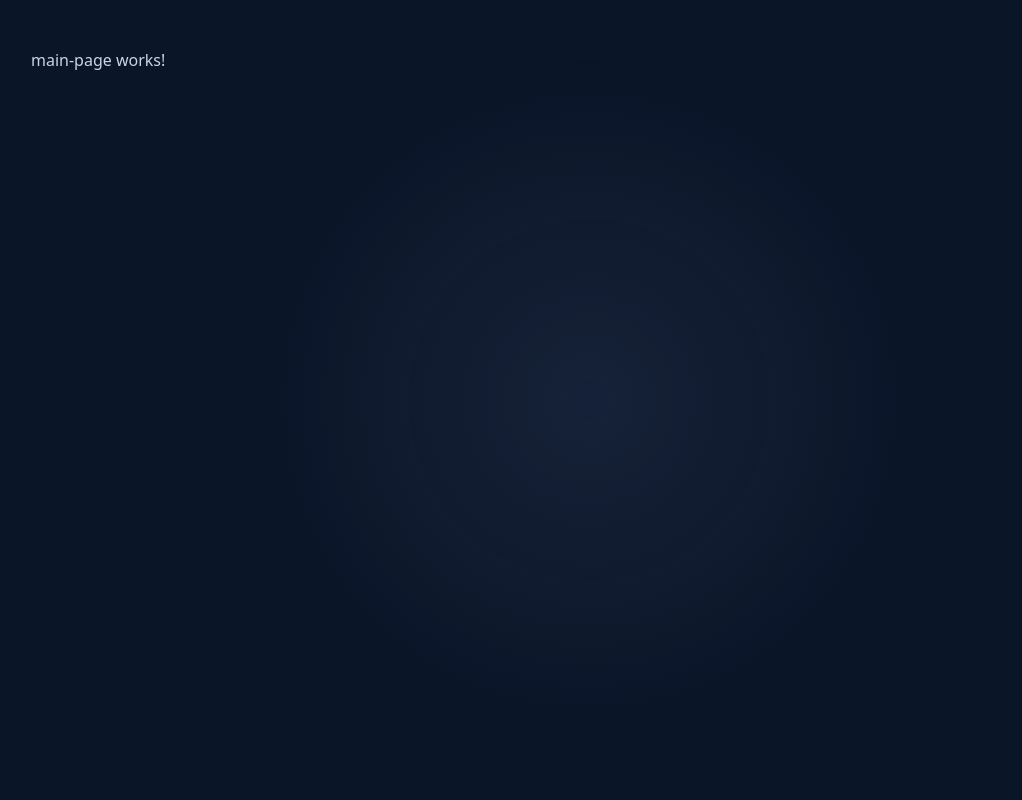
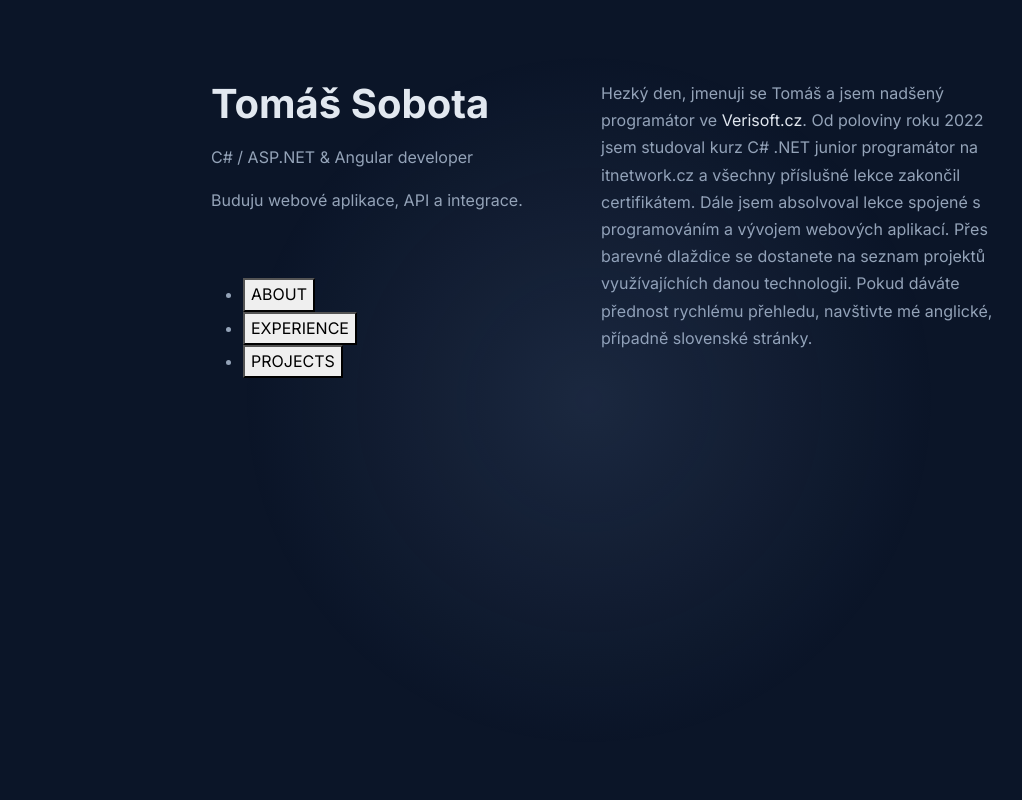
Before and after one commit to TomasSobotaT/Personal_Portfolio_Angular, an Angular app: page / in a window 1280 px wide. Shown: the top 800 px of the page, without its empty margins (51-1073 px from the left). Built offline with nearby package versions, Linux system fonts and the light colour scheme.

Commit message:
add base structure

```diff
--- /dev/null
+++ b/src/app/core/scroll.service.ts
@@ -0,0 +1,16 @@
+import { Injectable } from '@angular/core';
+
+@Injectable({ providedIn: 'root' })
+export class ScrollService {
+  scrollTo(elementId: string) {
+    const el = document.getElementById(elementId);
+    if (!el) {
+      return;
+    }
+
+    el.scrollIntoView({
+      behavior: 'smooth',
+      block: 'start',
+    });
+  }
+}
--- a/src/app/features/main-page/main-page.component.html
+++ b/src/app/features/main-page/main-page.component.html
@@ -1 +1,27 @@
-<p>main-page works!</p>
+<section id="about" class="mb-5">
+  <p>
+    Hezký den, jmenuji se Tomáš a jsem nadšený programátor ve
+    <a href="https://www.verisoft.cz" target="_blank" rel="noopener noreferrer"
+      >Verisoft.cz</a
+    >. Od poloviny roku 2022 jsem studoval kurz C# .NET junior programátor na
+    itnetwork.cz a všechny příslušné lekce zakončil certifikátem. Dále jsem
+    absolvoval lekce spojené s programováním a vývojem webových aplikací. Přes
+    barevné dlaždice se dostanete na seznam projektů využívajíchích danou
+    technologii. Pokud dáváte přednost rychlému přehledu, navštivte mé anglické,
+    případně slovenské stránky.
+  </p>
+</section>
+
+<div style="height: 500px"></div>
+
+<section id="experience" class="mb-5">
+  <h2>Experience</h2>
+  <p>Práce, projekty…</p>
+</section>
+<div style="height: 500px"></div>
+
+<section id="projects" class="mb-5">
+  <h2>Projects</h2>
+  <p>Seznam projektů…</p>
+</section>
+<div style="height: 500px"></div>
--- a/src/app/shared/page-shell/page-shell.component.html
+++ b/src/app/shared/page-shell/page-shell.component.html
@@ -1,3 +1,10 @@
-<div class="container mt-5">
-  <router-outlet> </router-outlet>
+<div class="container shell">
+  <div class="row">
+    <aside class="col-6 shell__sidebar">
+      <app-sidebar></app-sidebar>
+    </aside>
+    <main class="col-6 shell__content">
+      <router-outlet></router-outlet>
+    </main>
+  </div>
 </div>
--- a/src/app/shared/page-shell/page-shell.component.scss
+++ b/src/app/shared/page-shell/page-shell.component.scss
@@ -0,0 +1,19 @@
+.shell {
+  min-height: 100vh;   // přes celou výšku
+}
+
+.shell__sidebar {
+  position: sticky;
+  top: 0;              // přilepené k hornímu okraji
+  align-self: flex-start;
+  height: 99vh;       // opticky přes celou výšku
+    padding-top: 5rem;
+      padding-left: 12rem;
+
+
+}
+
+.shell__content {
+  padding-right: 10rem;
+  padding-top: 5rem;
+}
--- a/src/app/shared/page-shell/page-shell.component.ts
+++ b/src/app/shared/page-shell/page-shell.component.ts
@@ -1,9 +1,10 @@
 import { Component } from '@angular/core';
 import { RouterOutlet } from '@angular/router';
+import { SidebarComponent } from '../sidebar/sidebar.component';
 
 @Component({
   selector: 'app-page-shell',
-  imports: [RouterOutlet],
+  imports: [RouterOutlet, SidebarComponent],
   templateUrl: './page-shell.component.html',
   styleUrl: './page-shell.component.scss',
 })
--- a/src/app/shared/sidebar/sidebar.component.html
+++ b/src/app/shared/sidebar/sidebar.component.html
@@ -1 +1,33 @@
-<p>sidebar works!</p>
+<div class="sidebar">
+  <!-- header / title nahoře -->
+  <header class="sidebar__header">
+    <h1 class="sidebar__name">Tomáš Sobota</h1>
+    <p class="sidebar__role">C# / ASP.NET & Angular developer</p>
+    <p class="sidebar__intro">Buduju webové aplikace, API a integrace.</p>
+  </header>
+
+  <!-- menu uprostřed -->
+  <nav class="sidebar__nav">
+    <ul class="sidebar__menu">
+      <li>
+        <button (click)="scrollTo('about')" class="sidebar__link">ABOUT</button>
+      </li>
+      <li>
+        <button (click)="scrollTo('experience')" class="sidebar__link">
+          EXPERIENCE
+        </button>
+      </li>
+      <li>
+        <button (click)="scrollTo('projects')" class="sidebar__link">
+          PROJECTS
+        </button>
+      </li>
+    </ul>
+  </nav>
+
+  <!-- footer dole -->
+  <footer class="sidebar__footer">
+    <!-- místo pro ikonky -->
+    <span>© {{ currentYear }} TS</span>
+  </footer>
+</div>
--- a/src/app/shared/sidebar/sidebar.component.scss
+++ b/src/app/shared/sidebar/sidebar.component.scss
@@ -0,0 +1,17 @@
+.sidebar {
+  display: flex;
+  flex-direction: column;
+  height: 100vh;          // zabere celou výšku
+}
+
+.sidebar__header {
+  margin-bottom: 3rem;
+}
+
+.sidebar__nav {
+  margin-bottom: 3rem;
+}
+
+.sidebar__footer {
+  margin-top: auto;       // tohle ho „odtlačí“ dolů
+}
--- a/src/app/shared/sidebar/sidebar.component.ts
+++ b/src/app/shared/sidebar/sidebar.component.ts
@@ -1,11 +1,18 @@
 import { Component } from '@angular/core';
+import { ScrollService } from '../../core/scroll.service';
 
 @Component({
   selector: 'app-sidebar',
-  imports: [],
+  standalone: true,
   templateUrl: './sidebar.component.html',
-  styleUrl: './sidebar.component.scss'
+  styleUrls: ['./sidebar.component.scss'],
 })
 export class SidebarComponent {
+  currentYear = new Date().getFullYear();
 
+  constructor(private scrollService: ScrollService) {}
+
+  scrollTo(sectionId: string) {
+    this.scrollService.scrollTo(sectionId);
+  }
 }
--- a/src/index.html
+++ b/src/index.html
@@ -6,6 +6,12 @@
     <base href="/" />
     <meta name="viewport" content="width=device-width, initial-scale=1" />
     <link rel="icon" type="image/x-icon" href="favicon.ico" />
+    <link rel="preconnect" href="https://fonts.googleapis.com" />
+    <link rel="preconnect" href="https://fonts.gstatic.com" crossorigin />
+    <link
+      href="https://fonts.googleapis.com/css2?family=Inter:wght@300;400;500;600;700;800&display=swap"
+      rel="stylesheet"
+    />
   </head>
   <body>
     <app-root></app-root>
--- a/src/styles.scss
+++ b/src/styles.scss
@@ -1,4 +1,4 @@
-@use "bootstrap/dist/css/bootstrap.min.css";
+@import "bootstrap/dist/css/bootstrap.min.css";
 
 body {
   margin: 0;
@@ -8,6 +8,10 @@ body {
   font-family: system-ui, sans-serif;
   position: relative;
   overflow-x: hidden;
+  font-family: 'Inter', sans-serif;
+    color: #94a3b8;
+  font-family: 'Inter', sans-serif;
+  line-height: 1.7;
 }
 
 body::before {
@@ -22,8 +26,45 @@ body::before {
   border-radius: 50%;
   background: radial-gradient(
     circle,
-    rgba(120, 150, 200, 0.1) 0%,
+    rgba(120, 150, 200, 0.15) 0%,
     rgba(120, 150, 200, 0) 70%
   );
   z-index: 0;
 }
+
+/* Nadpisy */
+h1, h2, h3, h4, h5 {
+  color: #e2e8f0;
+  font-weight: 700;
+  margin-bottom: 1rem;
+}
+
+/* Sekce malých odstavců */
+p {
+  color: #94a3b8;
+}
+
+/* Linky */
+a {
+  color: #e2e8f0;
+  text-decoration: none;
+
+
+}
+a:hover {
+  color: #58c492;
+    text-shadow: 0 0 12px rgba(112, 212, 149, 0.6);
+}
+
+.sidebar-item.active {
+  color: #e2e8f0;
+  font-weight: 600;
+}
+
+.sidebar-item {
+  color: #64748b;
+
+  &:hover {
+    color: #94a3b8;
+  }
+}
```
Also changed, not shown: src/app/features/main-page/main-page.component.ts (+4 -5 lines).
